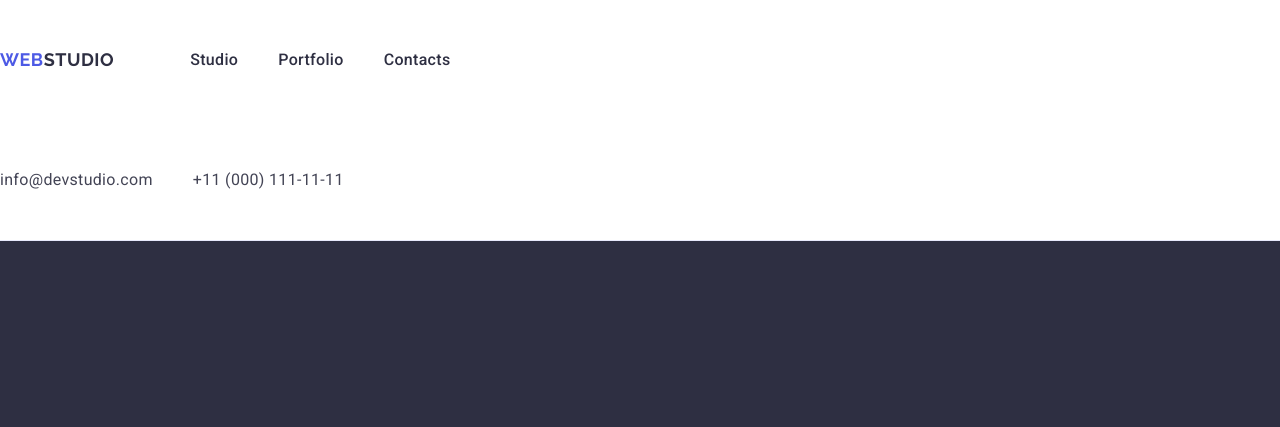
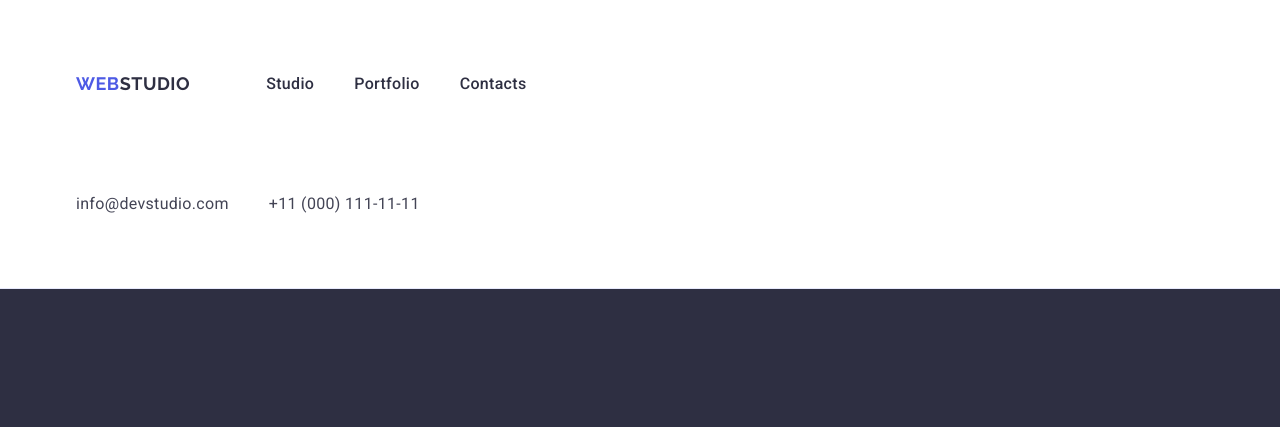
Before and after one commit to Vashenkos/markup-hw-03, a plain HTML site: page index.html in a window 1280 px wide. Shown: the top 427 px of the page. Drawn offline with nearby package versions, Linux system fonts and the light colour scheme.

Commit message:
йцука

```diff
--- a/css/styles.css
+++ b/css/styles.css
@@ -56,10 +56,14 @@ address {
     margin: 0 auto;
     */
 
-.container{max-width: 1128px;
+.container{
+max-width: 1128px;
 margin: 0 auto;
 padding: 0 15px;
 padding: 24px 0 24px;
+
+
+
 }
 
 
--- a/index.html
+++ b/index.html
@@ -14,7 +14,7 @@
 </head>
 <body class="bodyz">
 <header class="header">
-    <div class="display-flex-container">
+    <div class="container">
     <nav class="nav-menu">
         <a class="webstudio" href="./index.html">Web<span class="studio">Studio</span></a>
         <ul class="menu-heder-lu">
```
